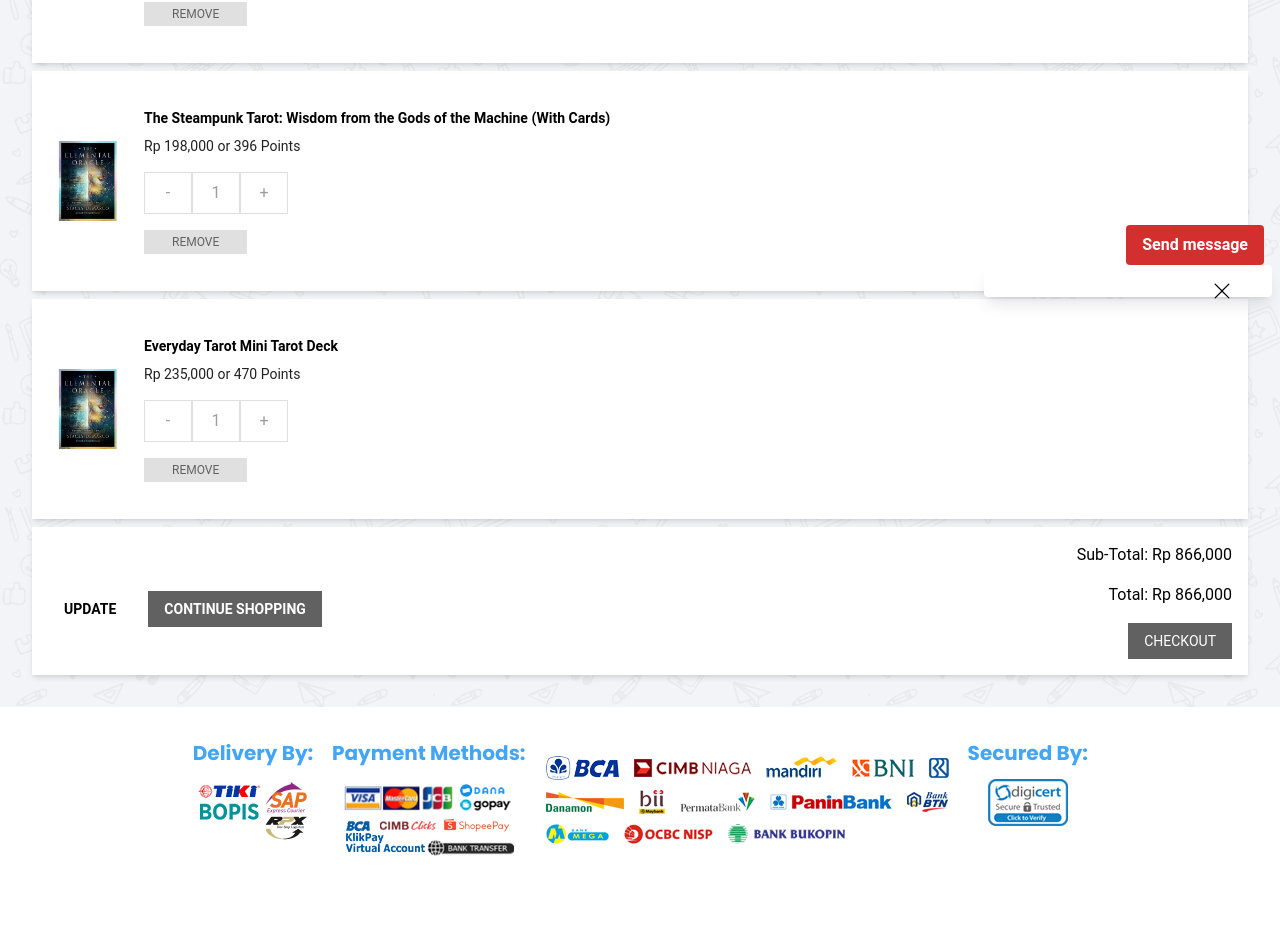
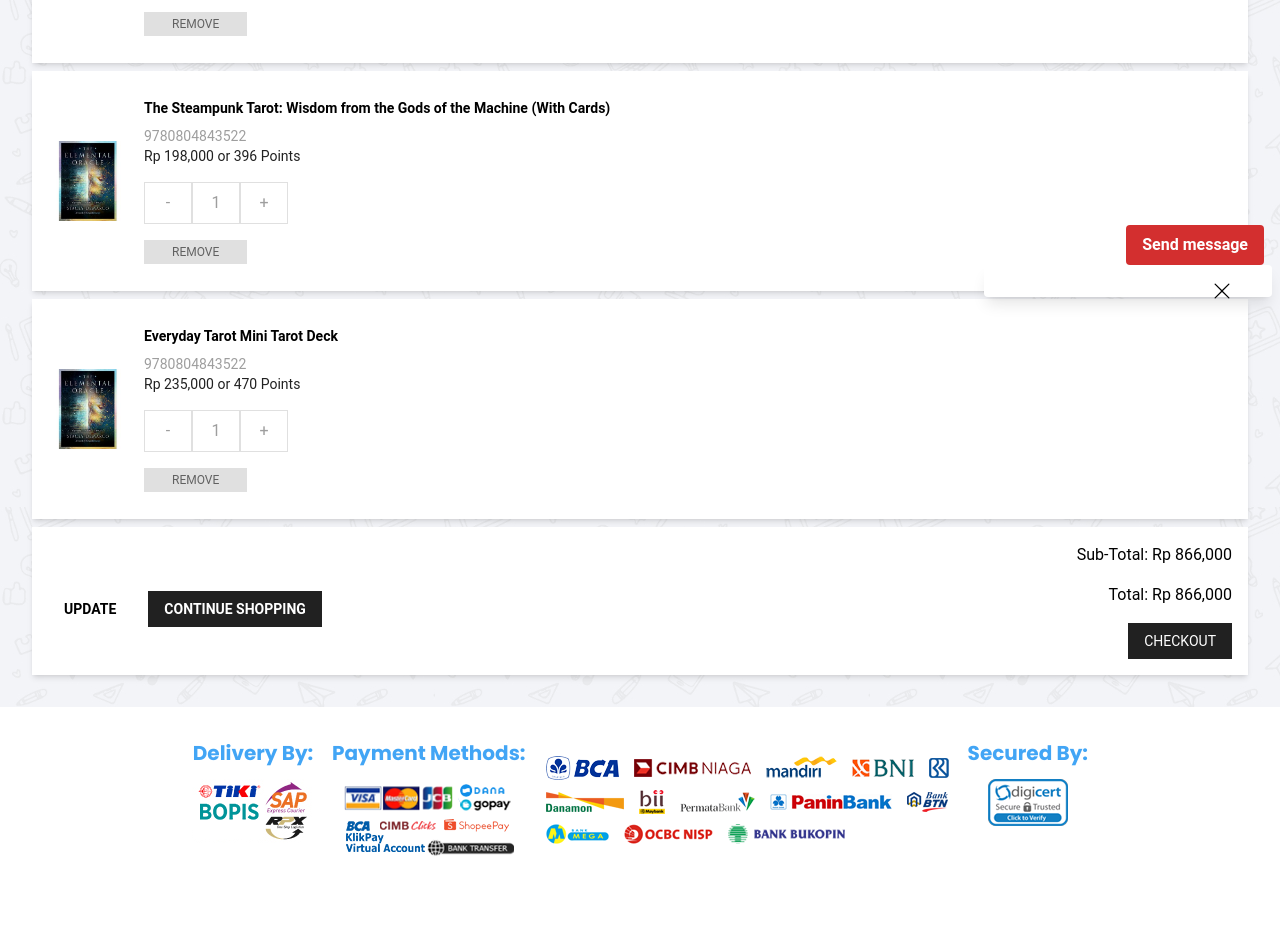
Before and after one commit to Kelompok-1-FSD11/Fullstack-Periplus-Kelompok-1, a React (Vite) app in the folder frontend/Periplus-Fullstack-Project/: page /mycart in a window 1280 px wide. Shown: the part 535-1463 px from the top of the page. Built offline with nearby package versions, Linux system fonts and the light colour scheme.

Commit message:
cart ihsb

```diff
--- a/frontend/Periplus-Fullstack-Project/src/pages/cart/index.jsx
+++ b/frontend/Periplus-Fullstack-Project/src/pages/cart/index.jsx
@@ -11,6 +11,7 @@
       id: 1,
       title: "The Steampunk Tarot: Wisdom from the Gods of the Machine (With Cards)",
       price: 198000,
+      ihsb: 9780804843522,
       points: 396,
       image: images?.dummyBook, // Replace with your actual image import
       quantity: 1, // Initialize quantity for each item
@@ -19,6 +20,7 @@
       id: 2,
       title: "Everyday Tarot Mini Tarot Deck",
       price: 235000,
+      ihsb: 9780804843522,
       points: 470,
       image: images?.dummyBook, // Replace with your actual image import
       quantity: 1, // Initialize quantity for each item
@@ -27,6 +29,7 @@
       id: 3,
       title: "The Steampunk Tarot: Wisdom from the Gods of the Machine (With Cards)",
       price: 198000,
+      ihsb: 9780804843522,
       points: 396,
       image: images?.dummyBook, // Replace with your actual image import
       quantity: 1, // Initialize quantity for each item
@@ -35,6 +38,7 @@
       id: 4,
       title: "Everyday Tarot Mini Tarot Deck",
       price: 235000,
+      ihsb: 9780804843522,
       points: 470,
       image: images?.dummyBook, // Replace with your actual image import
       quantity: 1, // Initialize quantity for each item
@@ -75,6 +79,9 @@
             </div>
             <div className="flex-col justify-between ml-4 flex-grow">
               <p className="font-bold text-sm mb-2">{item.title}</p>
+              <div className=" text-sm  text-gray-500">
+                {item.ihsb}
+              </div>
               <div className="text-gray-900 text-sm">
                 Rp {item.price.toLocaleString()} or {item.points} Points
               </div>
@@ -116,7 +123,7 @@
         <div className="flex justify-between items-center bg-white shadow-md p-4">
           <div className="flex space-x-4">
             <button className=" px-4 py-2 mt-4 text-sm font-bold">UPDATE</button>
-            <button className="bg-gray-700 text-white px-4 py-2 mt-4 hover:bg-orange-400 text-sm font-bold">
+            <button className="bg-gray-900 text-white px-4 py-2 mt-4 hover:bg-orange-400 text-sm font-bold">
               CONTINUE SHOPPING
             </button>
           </div>
@@ -129,7 +136,7 @@
               <span className="">Total:</span>
               <span className=""> Rp {subtotal.toLocaleString()}</span>
             </div>
-            <button className="bg-gray-700 text-white px-4 py-2 mt-4 hover:bg-orange-400 text-sm ">
+            <button className="bg-gray-900 text-white px-4 py-2 mt-4 hover:bg-orange-400 text-sm ">
               CHECKOUT
             </button>
           </div>
```
